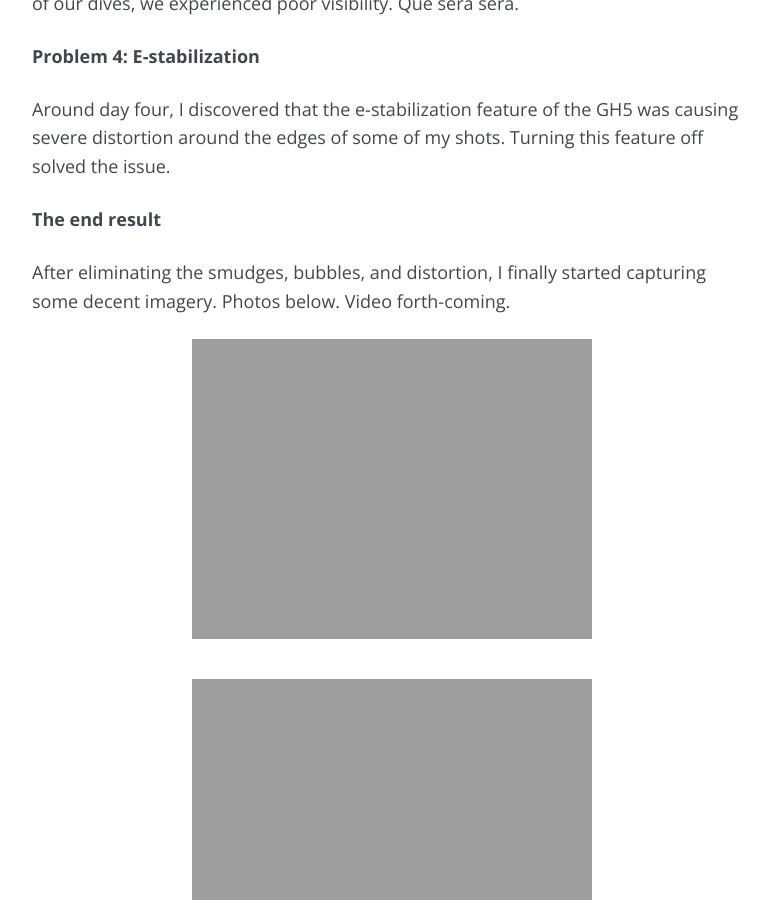
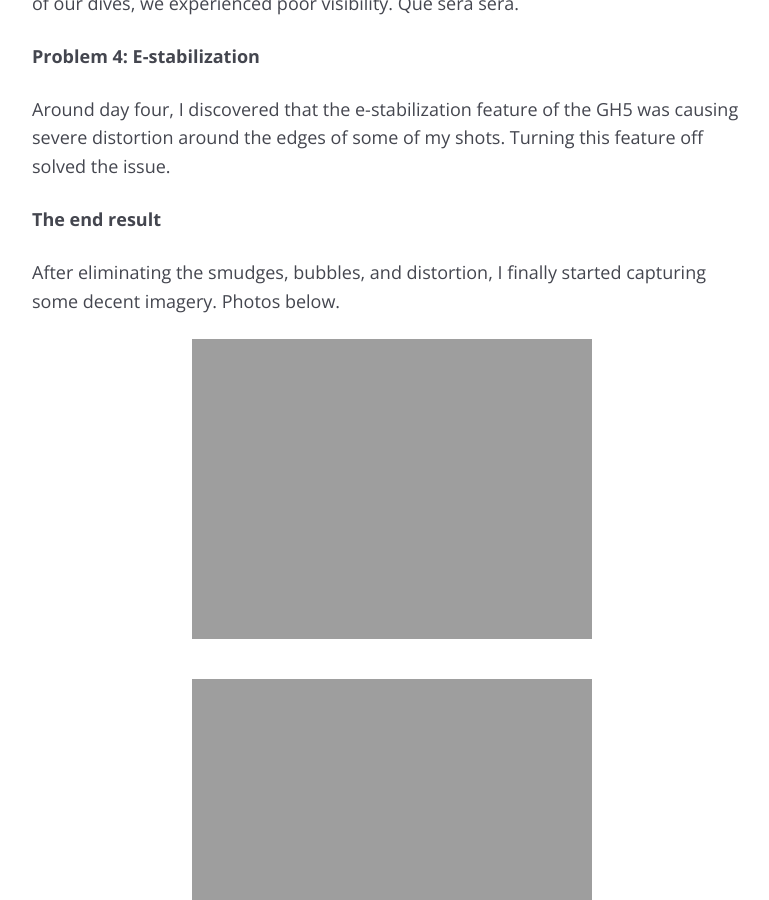
Before and after one commit to mcknightlabs/rtmup, a Jekyll site: the page built from _posts/goal/2018-01-30-uwphotography.md, in a window 1280 px wide and 900 px high, scrolled down 4497 px. Shown: the whole window, without its empty margins (248-1017 px from the left). Built offline with Jekyll 4.4.1, drawn with Linux system fonts in a browser that asks for light colours; comment, search, counter and statistics services are not loaded.

Commit message:
updates uw post

```diff
--- a/_posts/goal/2018-01-30-uwphotography.md
+++ b/_posts/goal/2018-01-30-uwphotography.md
@@ -109,7 +109,7 @@ Around day four, I discovered that the e-stabilization feature of the GH5 was ca
 
 **The end result**
 
-After eliminating the smudges, bubbles, and distortion, I finally started capturing some decent imagery. Photos below. Video forth-coming.
+After eliminating the smudges, bubbles, and distortion, I finally started capturing some decent imagery. Photos below.
 
 <div class="medium-frame">
 	<figure>
```
